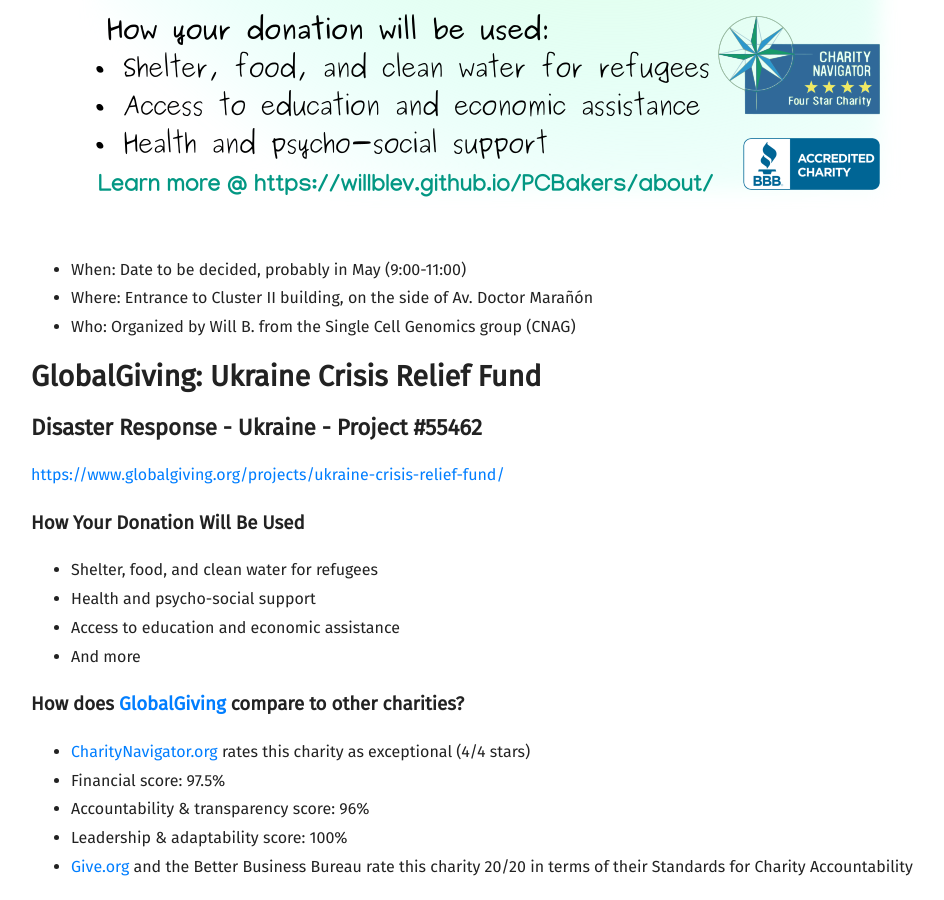
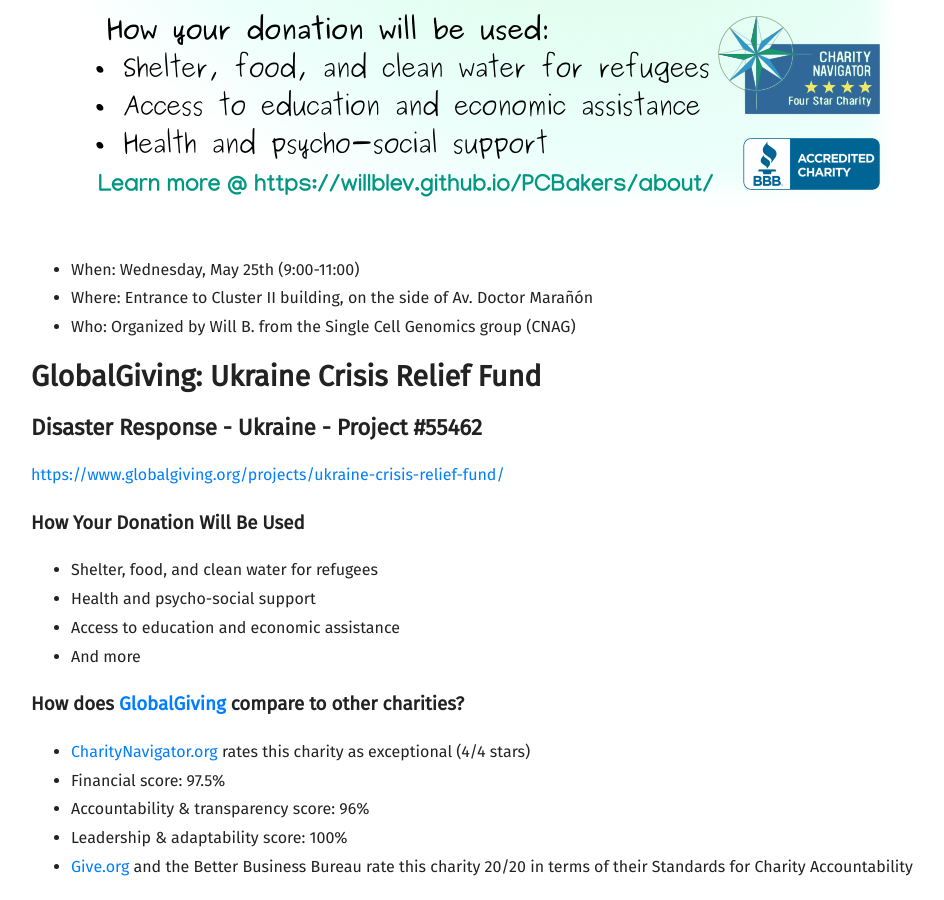
Before and after one commit to willblev/PCBakers, a Jekyll site: the page built from _posts/2022-05-25-Ukraine-Crisis-Relief-Fund.md, in a window 1280 px wide and 900 px high, scrolled down 1529 px. Shown: the whole window, without its empty margins (59-1003 px from the left). Built offline with Jekyll 4.4.1, drawn with Linux system fonts in a browser that asks for light colours; nearby versions of some CDN libraries; some web fonts are replaced; some of the changed text lies outside the part shown.

Commit message:
changed post dates for bake sale

```diff
--- a/_posts/2022-04-10-Ukraine-Crisis-Relief-Fund.md
+++ b/_posts/2022-05-25-Ukraine-Crisis-Relief-Fund.md
@@ -15,7 +15,7 @@
     3. Donate some money to a good cause (suggested 3 Euros minimum donation)
     4. Enjoy your delicious breakfast & chat with other folks from all around the PCB
 ---
-- When: Date to be decided, probably in May (9:00-11:00)
+- When: Wednesday, May 25th (9:00-11:00)
 - Where: Entrance to Cluster II building, on the side of Av. Doctor Marañón
 - Who: Organized by Will B. from the Single Cell Genomics group (CNAG)
 
```
Also changed, not shown: other parts of _posts/2022-05-25-Ukraine-Crisis-Relief-Fund.md (+1 -1 lines).
